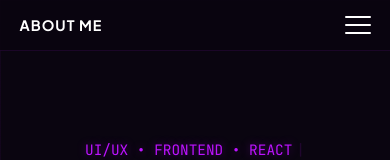
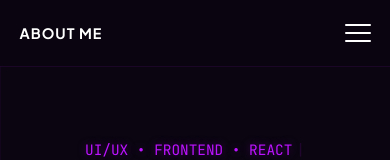
Before and after one commit to dakshsharma99ds/Daksh-Sharma-Portfolio, a React (Vite) app: page / in a window 390 px wide. Shown: the top 160 px of the page. Built offline with nearby package versions, Linux system fonts and the light colour scheme.

Commit message:
Update App.css

```diff
--- a/src/App.css
+++ b/src/App.css
@@ -885,7 +885,7 @@ nav {
 }
 
 @media (max-width: 480px) {
-    nav { padding: 1rem 5%; }
+    nav { padding: 1.5rem 5%; }
     .logo { font-size: 0.9rem; }
     .hero { padding-left: 20px; padding-right: 20px; }
     #work, #contact, .learning-header { padding-left: 20px; padding-right: 20px; }
```
